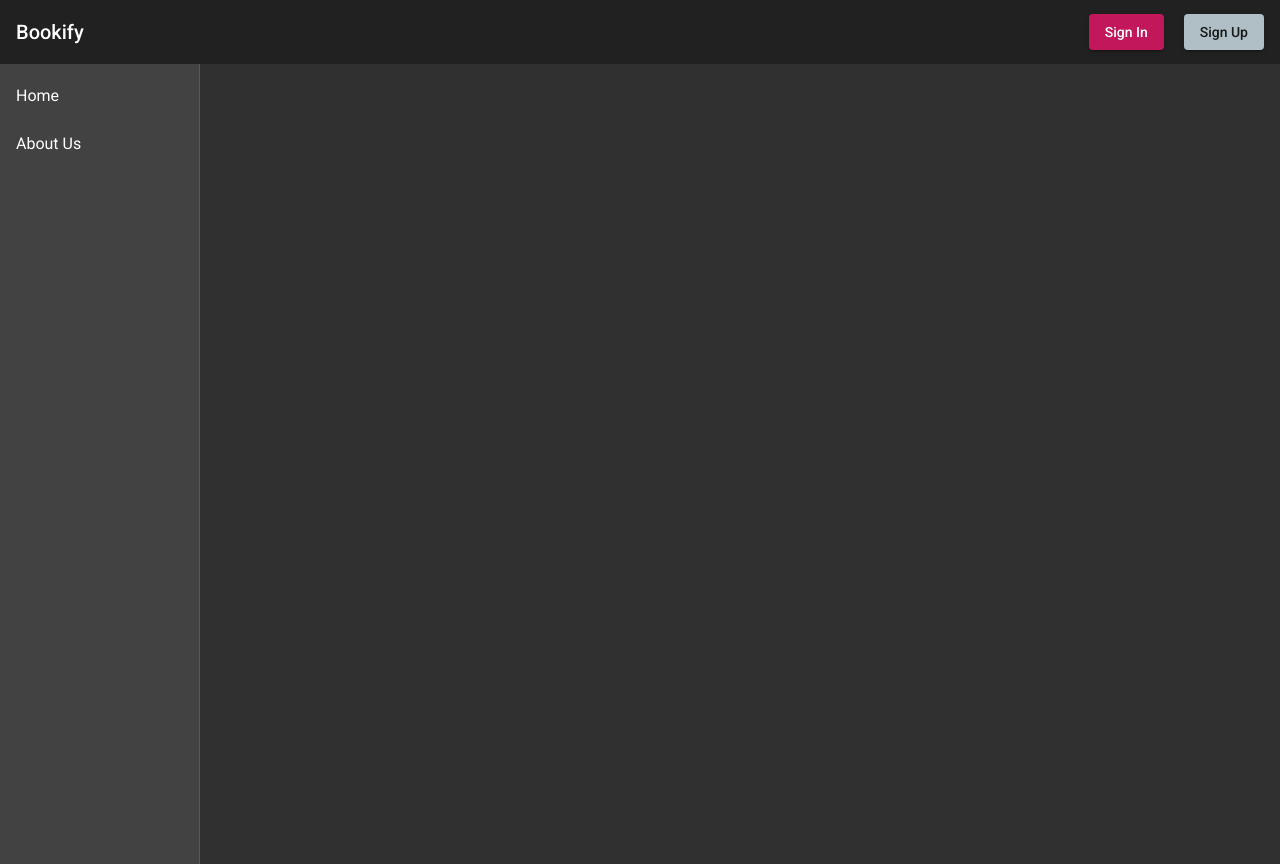
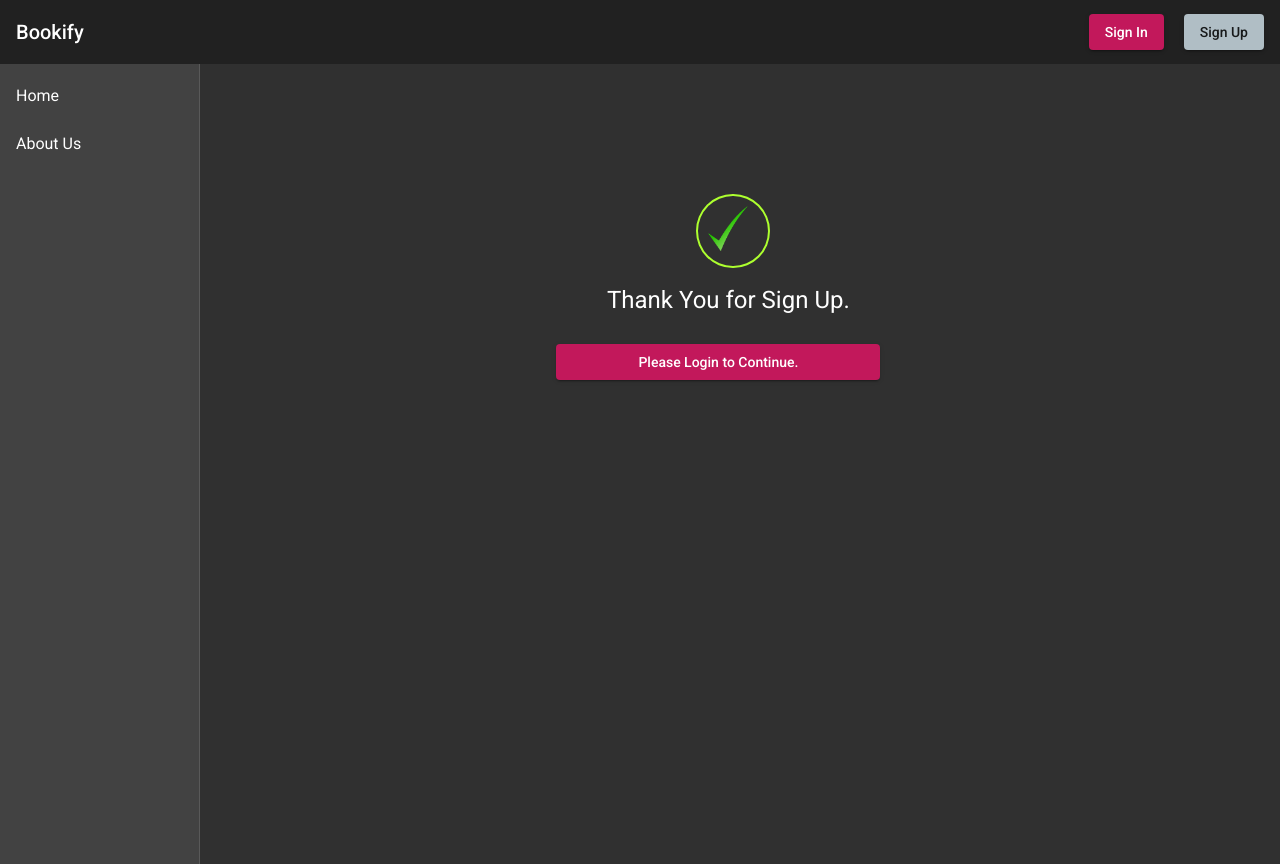
Before and after one commit to osamabytes/Bookify, an Angular app in the folder Bookify.UI/Bookify/: page /confirm in a window 1280 px wide. Before the commit this address led to /. Built offline with nearby package versions, Linux system fonts and the light colour scheme.

Commit message:
Registration Validation on Email Done and other validation also done.

```diff
--- a/Bookify.UI/Bookify/src/app/app-routing.module.ts
+++ b/Bookify.UI/Bookify/src/app/app-routing.module.ts
@@ -1,5 +1,6 @@
 import { NgModule } from '@angular/core';
 import { RouterModule, Routes } from '@angular/router';
+import { ConfirmationComponent } from './components/index/confirmation/confirmation.component';
 import { HomeComponent } from './components/index/home/home.component';
 import { LoginComponent } from './components/index/login/login.component';
 import { RegisterComponent } from './components/index/register/register.component';
@@ -17,6 +18,10 @@ const routes: Routes = [
       {
         path: 'register',
         component: RegisterComponent
+      },
+      {
+        path: 'confirm',
+        component: ConfirmationComponent
       }
     ]
   },
--- a/Bookify.UI/Bookify/src/app/app.module.ts
+++ b/Bookify.UI/Bookify/src/app/app.module.ts
@@ -28,6 +28,7 @@ import { RegisterComponent } from './components/index/register/register.componen
 import { HomeComponent } from './components/index/home/home.component';
 
 import { FormsModule, ReactiveFormsModule } from '@angular/forms';
+import { ConfirmationComponent } from './components/index/confirmation/confirmation.component';
 
 @NgModule({
   declarations: [
@@ -36,7 +37,8 @@ import { FormsModule, ReactiveFormsModule } from '@angular/forms';
     NavbarComponent,
     LoginComponent,
     RegisterComponent,
-    HomeComponent
+    HomeComponent,
+    ConfirmationComponent
   ],
   imports: [
     FormsModule,
--- /dev/null
+++ b/Bookify.UI/Bookify/src/app/components/index/confirmation/confirmation.component.css
@@ -0,0 +1,33 @@
+.container{
+    width: 100%;
+    height: 100%;
+    padding: 10px;
+}
+
+.tickimg{
+    position: relative;
+    left: 45%;
+    top: 15%;
+    width: 50px;
+    padding: 10px;
+    border: 2px solid greenyellow;
+    border-radius: 100%;
+}
+
+.thanks_heading, #login_btn{
+    position: absolute;
+    width: 96%;
+    top: 220px;
+    text-align: center;
+    margin: auto;
+}
+
+#login_btn{
+    top: 280px;
+    width: 30%;
+    left: 33%;
+}
+
+.tickimg > img{
+    width: 40px;
+}
--- /dev/null
+++ b/Bookify.UI/Bookify/src/app/components/index/confirmation/confirmation.component.html
@@ -0,0 +1,8 @@
+<div class="container">
+    <div class="tickimg">
+        <img src="assets/img/tickmark.png" alt="">
+    </div>
+
+    <h1 class="thanks_heading">Thank You for Sign Up.</h1>
+    <a id="login_btn" [routerLink]="['', 'login']" mat-raised-button color="primary">Please Login to Continue.</a>
+</div>
--- /dev/null
+++ b/Bookify.UI/Bookify/src/app/components/index/confirmation/confirmation.component.ts
@@ -0,0 +1,15 @@
+import { Component, OnInit } from '@angular/core';
+
+@Component({
+  selector: 'app-confirmation',
+  templateUrl: './confirmation.component.html',
+  styleUrls: ['./confirmation.component.css']
+})
+export class ConfirmationComponent implements OnInit {
+
+  constructor() { }
+
+  ngOnInit(): void {
+  }
+
+}
--- a/Bookify.UI/Bookify/src/app/components/index/register/register.component.css
+++ b/Bookify.UI/Bookify/src/app/components/index/register/register.component.css
@@ -54,3 +54,7 @@ form{
 mat-panel-title > h2{
     margin: 5px;
 }
+
+mat-error{
+    font-size: 12px;
+}
--- a/Bookify.UI/Bookify/src/app/components/index/register/register.component.html
+++ b/Bookify.UI/Bookify/src/app/components/index/register/register.component.html
@@ -1,7 +1,7 @@
 <mat-stepper [linear]="true">
     <!-- General User Information Form -->
     <mat-step [stepControl]="generalFormGroup">
-        <form [formGroup]="generalFormGroup" (submit)="Submit()">
+        <form [formGroup]="generalFormGroup">
             <ng-template matStepLabel>General Information</ng-template>
             <!-- First Name -->
             <mat-form-field id="firstname_input" appearance="fill">
@@ -24,17 +24,25 @@
             <mat-form-field id="email_input" appearance="fill">
                 <mat-label>Enter your Email</mat-label>
                 <input type="email" matInput placeholder="Email Address" id="email" name="email" [(ngModel)]="user.email" formControlName="email">
+                <mat-error *ngIf="generalFormGroup.controls.email.invalid">{{GetEmailError()}}</mat-error>
             </mat-form-field>
             <br>
             <!-- Password -->
             <mat-form-field id="password_input" appearance="fill">
                 <mat-label>Enter Password</mat-label>
-                <input matInput placeholder="Password" id="password" name="password" [(ngModel)]="user.password" formControlName="password">
+                <input matInput placeholder="Password" [type]="hidePassword ? 'password': 'text'" id="password" name="password"
+                    [(ngModel)]="user.password" formControlName="password">
+                <button mat-icon-button matSuffix (click)="hidePassword = !hidePassword" [attr.aria-label]="'Hide Password'" [attr.aria-pressed]="hidePassword">
+                    <mat-icon>{{hidePassword ? 'visibility_off' : 'visibility' }}</mat-icon>
+                </button>
             </mat-form-field>
             <!-- Confirm Password -->
             <mat-form-field id="confirm_pass_input" appearance="fill">
                 <mat-label>Confirm Your Password</mat-label>
-                <input matInput placeholder="Confirm Password" formControlName="confirmpassword">
+                <input matInput placeholder="Confirm Password" [type]="hideConfirmPassword ? 'password': 'text'" formControlName="confirmpassword">
+                <button mat-icon-button matSuffix (click)="hideConfirmPassword = !hideConfirmPassword" [attr.aria-label]="'Hide Password'" [attr.aria-pressed]="hideConfirmPassword">
+                    <mat-icon>{{hideConfirmPassword ? 'visibility_off' : 'visibility' }}</mat-icon>
+                </button>
             </mat-form-field>
             <div id="control_1">
                 <button mat-raised-button matStepperNext color="primary">Next</button>
@@ -162,7 +170,7 @@
             <br>
             <div id="controls_2">
                 <button mat-raised-button matStepperPrevious color="accent" style="margin-right: 7px;">Back</button>
-                <button mat-raised-button type="submit" color="primary" style="margin-left: 7px;">Submit</button>
+                <button mat-raised-button (click)="Submit()" color="primary" style="margin-left: 7px;">Submit</button>
             </div>
         </form>
     </mat-step>
--- a/Bookify.UI/Bookify/src/app/components/index/register/register.component.ts
+++ b/Bookify.UI/Bookify/src/app/components/index/register/register.component.ts
@@ -1,5 +1,6 @@
 import { Component, OnInit } from '@angular/core';
 import { FormBuilder, Validators } from '@angular/forms';
+import { Router } from '@angular/router';
 import { User } from 'src/app/models/User.models';
 
 @Component({
@@ -8,6 +9,9 @@ import { User } from 'src/app/models/User.models';
   styleUrls: ['./register.component.css']
 })
 export class RegisterComponent implements OnInit {
+
+  hidePassword: Boolean = true;
+  hideConfirmPassword: Boolean = true;
 
   user: User = {
     id: "00000000-0000-0000-0000-000000000000",
@@ -26,13 +30,13 @@ export class RegisterComponent implements OnInit {
     cardnumber: '',
     cvv: 0,
     expiration: new Date()
-  }
+  };
 
   generalFormGroup = this._formBuilder.group({
     firstname: ['', Validators.required],
     lastname: [''],
     age: [''],
-    email: ['', Validators.required],
+    email: ['', [Validators.required, Validators.email]],
     password: ['', Validators.required],
     confirmpassword: ['', Validators.required]
   });
@@ -56,13 +60,20 @@ export class RegisterComponent implements OnInit {
   userInfoFormGroup = this._formBuilder.group({
   });
 
-  constructor(private _formBuilder: FormBuilder) { }
+  constructor(private _formBuilder: FormBuilder, private router: Router) { }
 
   ngOnInit(): void {
   }
 
+  GetEmailError(){
+    let emailInp = this.generalFormGroup.controls.email;
+    return emailInp.hasError('email') ? 'Not a valid Email': '';
+  }
+
   Submit(){
     console.log(this.user);
+
+    this.router.navigate(['confirm']);
   }
 
 }
```
Also changed, not shown: Bookify.UI/Bookify/src/assets/img/tickmark.png (added), 1 other file (tests, documents, lock files or other folders).
